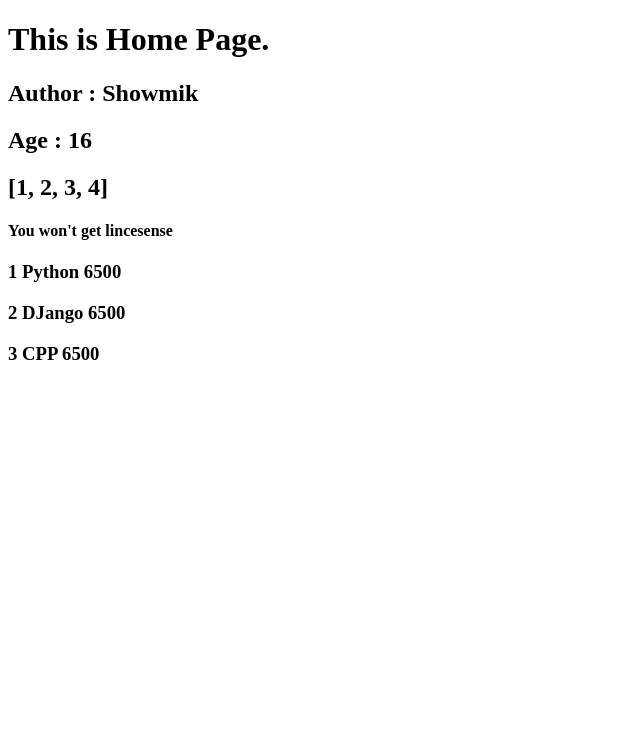
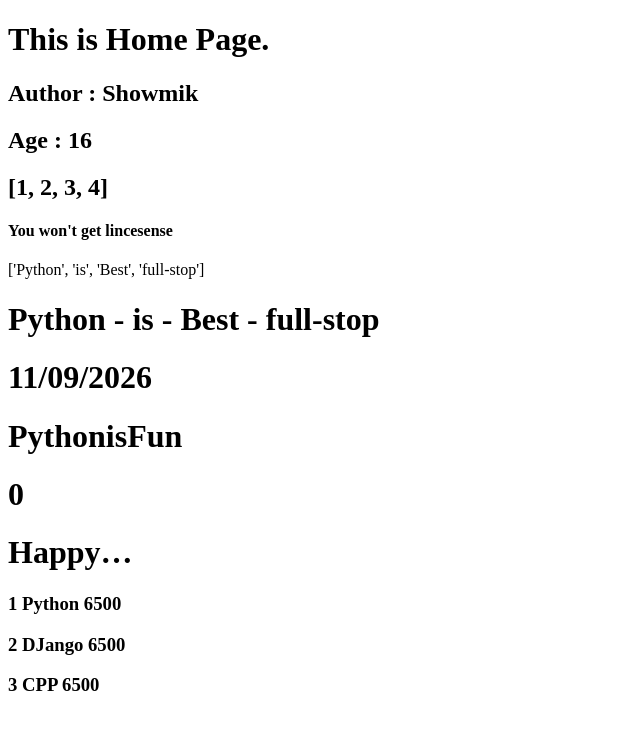
Before and after one commit to showmik-sharma-dinoboundhu/SOFTWARE__DEVELOPMENT__PROJECT__WITH__-PHITRON-, a Django app: page /first_app/ in a window 1280 px wide. Shown: the top 730 px of the page, without its empty margins (0-640 px from the left). Run offline with Django 5.2, Linux system fonts and the light colour scheme.

Commit message:
DJango Template Language of Filtering

```diff
--- a/Week-03_Introduction_To_DJango/Module-10_Working_With_DJango_Template/project_3/first_app/templates/home.html
+++ b/Week-03_Introduction_To_DJango/Module-10_Working_With_DJango_Template/project_3/first_app/templates/home.html
@@ -26,6 +26,22 @@
     {% endif %}
 
 
+    {% comment %} Django Tamplate filtering using built in from google earthly {% endcomment %}
+    {{List1}}
+    <h1> {{ List1 | join:" - " }} </h1>
+
+    <h1> {{Birthdate|date:"SHORT_DATE_FORMAT"}} </h1>
+
+    {% comment %} Cut Filter {% endcomment %}
+     <h1>{{"Python is Fun" | cut:" "}}</h1>
+
+    {% comment %} Length Filter {% endcomment %}
+    <h1>{{ val | length }}</h1>
+
+    {% comment %} Truncatechars Filter {% endcomment %}
+    <h1>{{'Happy coding. Python is fun. is not it?' | truncatechars:6}}</h1>
+
+
     {% comment %} For Loop {% endcomment %}
     {% for i in Courses %}
         <h3>{{i.id}} {{i.name}} {{i.fee}}</h3>
--- a/Week-03_Introduction_To_DJango/Module-10_Working_With_DJango_Template/project_3/first_app/views.py
+++ b/Week-03_Introduction_To_DJango/Module-10_Working_With_DJango_Template/project_3/first_app/views.py
@@ -1,9 +1,13 @@
 from django.shortcuts import render
+import datetime
 
 # Create your views here.
 
 def home(request):
-    d = {'Author' : 'Showmik', 'Age' : 16, 'List' : [1,2,3,4], 'Courses' : [
+    d = {'Author' : 'Showmik', 'Age' : 16, 'List1' : ['Python', 'is', 'Best', 'full-stop'],
+         'Birthdate' : datetime.datetime.now(), 'List' : [1,2,3,4],
+         'val' : '',
+         'Courses' : [
         {
             'id' : 1,
             'name' : 'Python',
```
